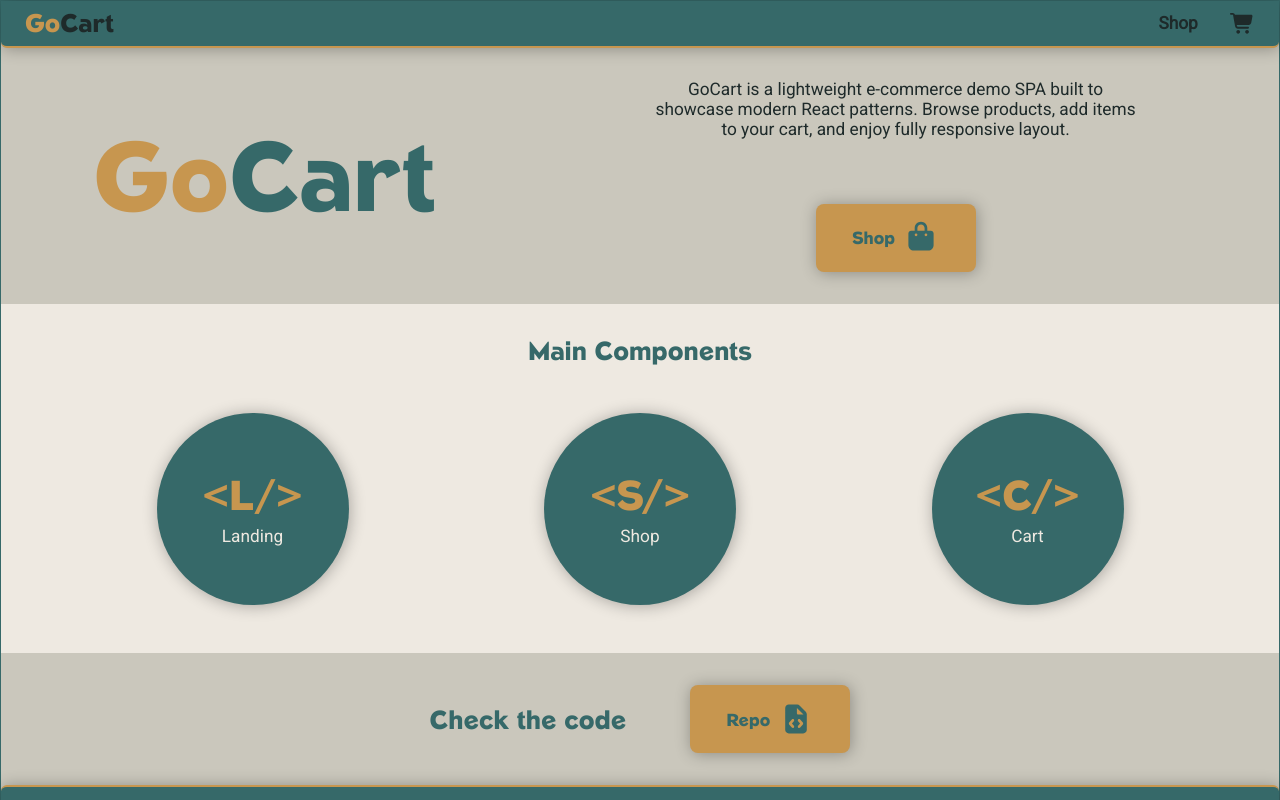
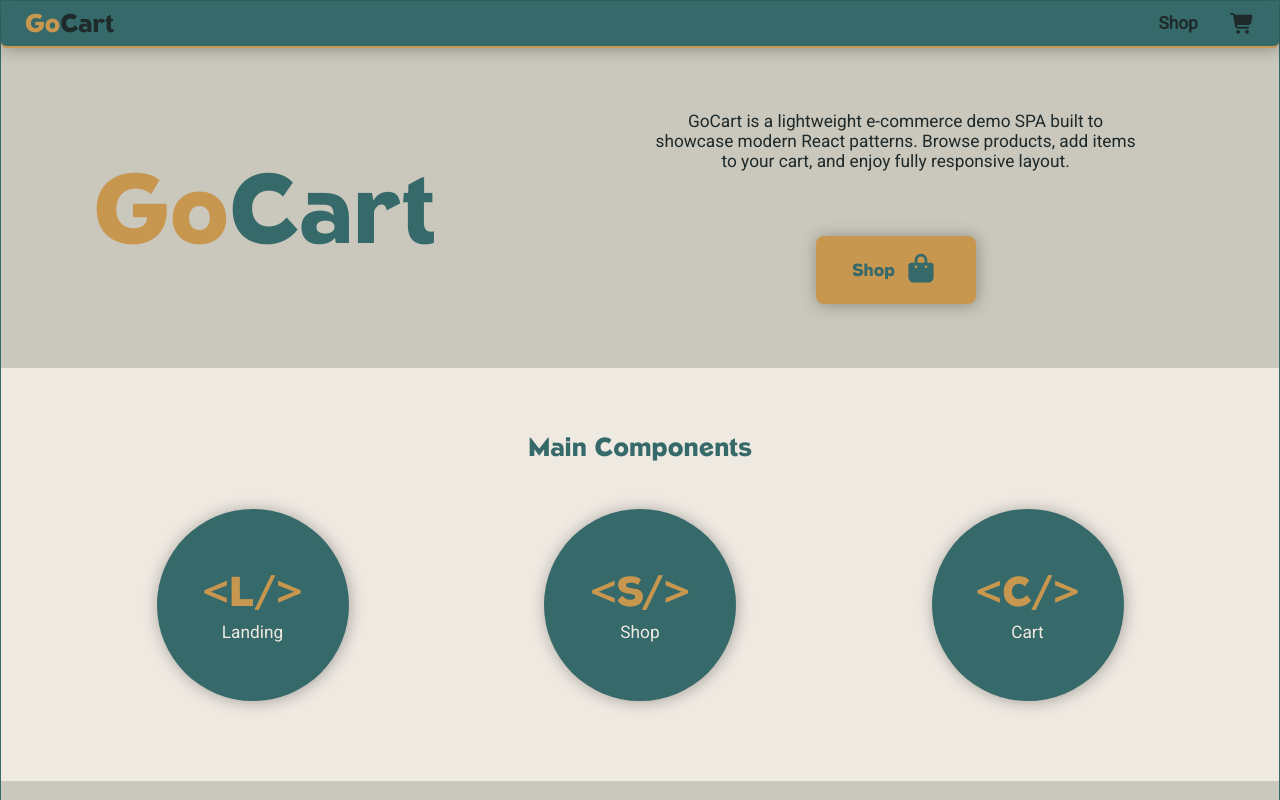
Before and after one commit to bartek8b/TOP-Shopping_Cart, a React (Vite) app: page / in a window 1280 px wide. Shown: the top 800 px of the page. Built offline with nearby package versions, Linux system fonts and the light colour scheme.

Commit message:
Modify sections padding handling

```diff
--- a/src/pages/Landing/Landing.module.css
+++ b/src/pages/Landing/Landing.module.css
@@ -34,6 +34,10 @@ a.cta svg {
 h1 {
   align-self: center;
   font-size: calc(4rem + 0.1vw);
+}
+
+.container > section {
+  padding-block: var(--space-16);
 }
 
 .secondChild {
```
